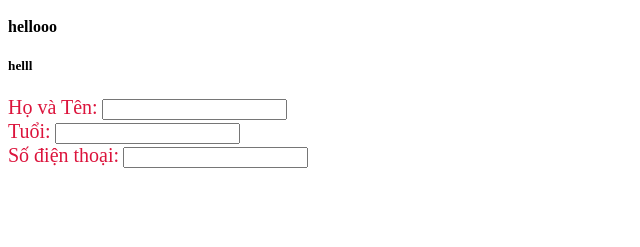
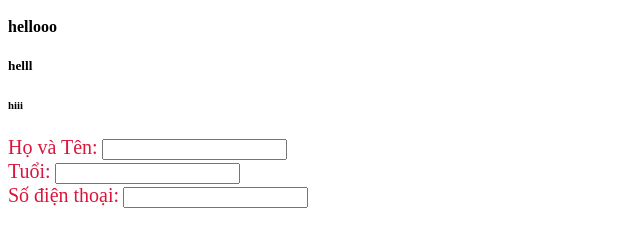
Before and after one commit to CTrung1012/Javascript, a plain HTML site: page index.html in a window 1280 px wide. Shown: the part 105-352 px from the top of the page, without its empty margins (0-640 px from the left). Drawn offline with Linux system fonts and the light colour scheme.

Commit message:
fix index

```diff
--- a/index.html
+++ b/index.html
@@ -14,6 +14,7 @@
     <h3>Helloo</h3>
     <h4>hellooo</h4>
     <h5>helll</h5>
+    <h6>hiii</h6>
     <form action="">
         <label for="">Họ và Tên:</label>
         <input type="text" id="name" name="name" onchange="handleChange()">
```
